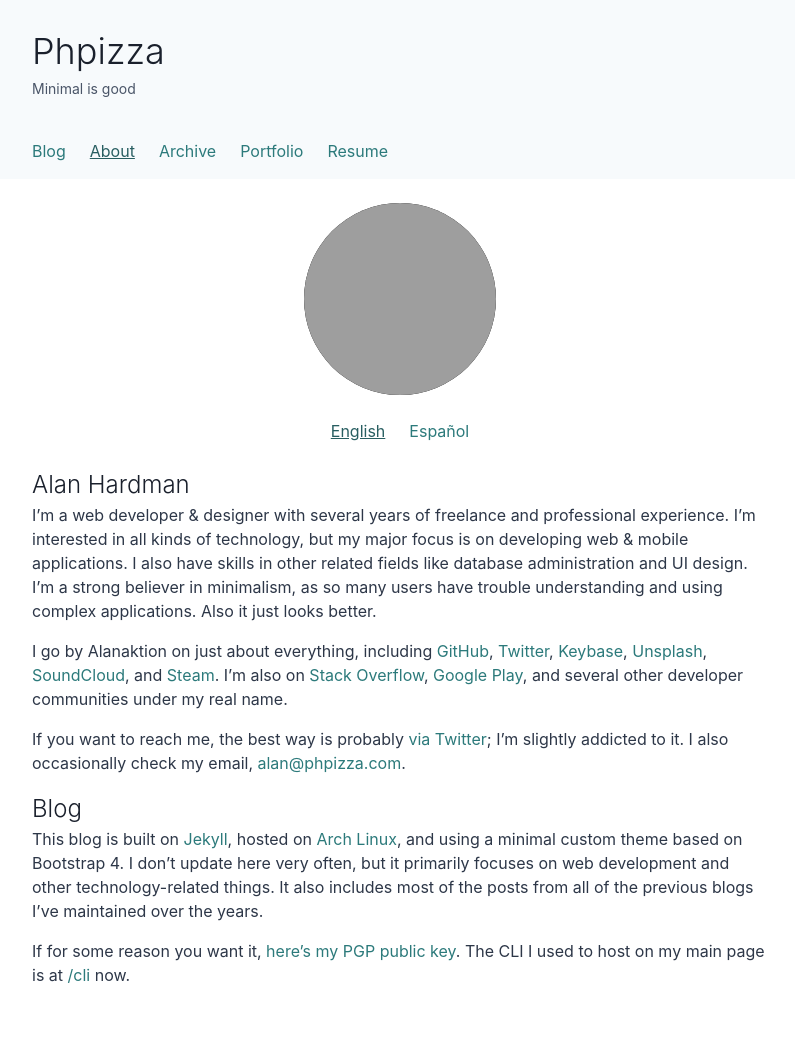
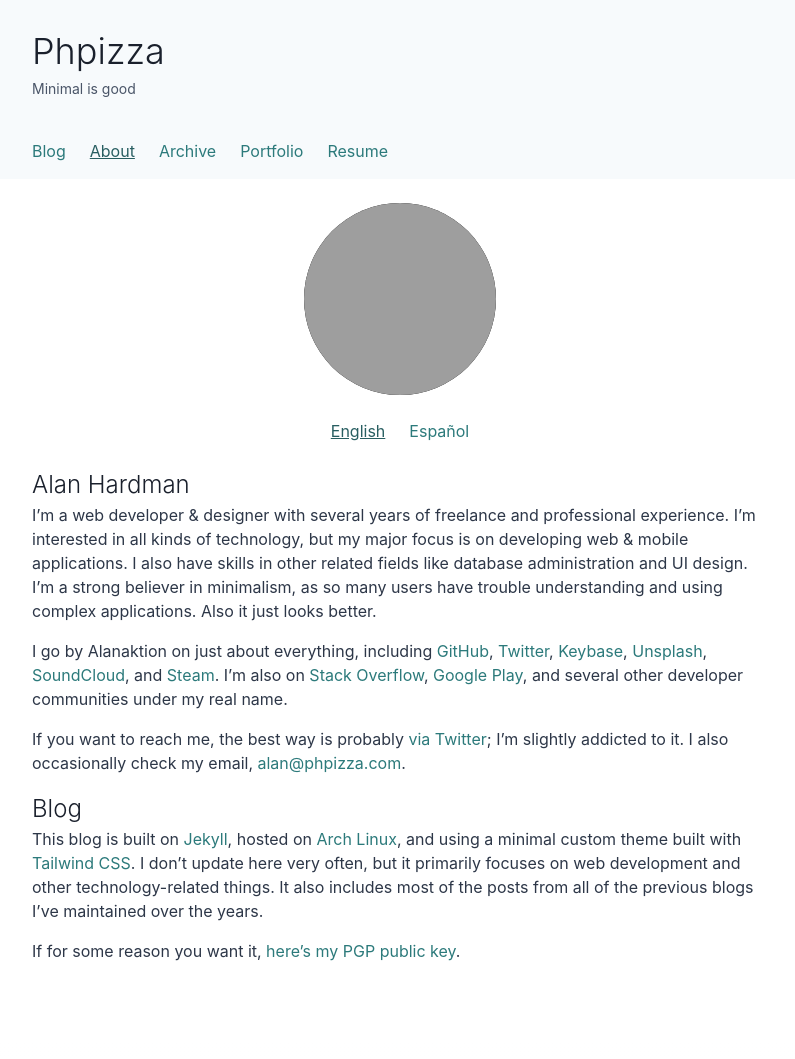
Before and after one commit to Alanaktion/alanaktion.github.io, a Jekyll site: the page built from about.md, in a window 1280 px wide. Shown: the whole page, without its empty margins (240-1035 px from the left). Built offline with Jekyll 4.4.1, drawn with Linux system fonts in a browser that asks for light colours; after the commit the page ends 1035 px from its top, so only the background shows below that.

Commit message:
Updating About

```diff
--- a/about.md
+++ b/about.md
@@ -13,6 +13,6 @@ If you want to reach me, the best way is probably [via Twitter](https://twitter.
 
 ### Blog
 
-This blog is built on [Jekyll](http://jekyllrb.com), hosted on [Arch Linux](https://www.archlinux.org), and using a minimal custom theme based on Bootstrap 4. I don't update here very often, but it primarily focuses on web development and other technology-related things. It also includes most of the posts from all of the previous blogs I've maintained over the years.
+This blog is built on [Jekyll](http://jekyllrb.com), hosted on [Arch Linux](https://www.archlinux.org), and using a minimal custom theme built with [Tailwind CSS](https://tailwindcss.com). I don't update here very often, but it primarily focuses on web development and other technology-related things. It also includes most of the posts from all of the previous blogs I've maintained over the years.
 
-If for some reason you want it, [here's my PGP public key](/pgp.txt). The CLI I used to host on my main page is at [/cli](https://phpizza.com/cli/) now.
+If for some reason you want it, [here's my PGP public key](/pgp.txt).
```
